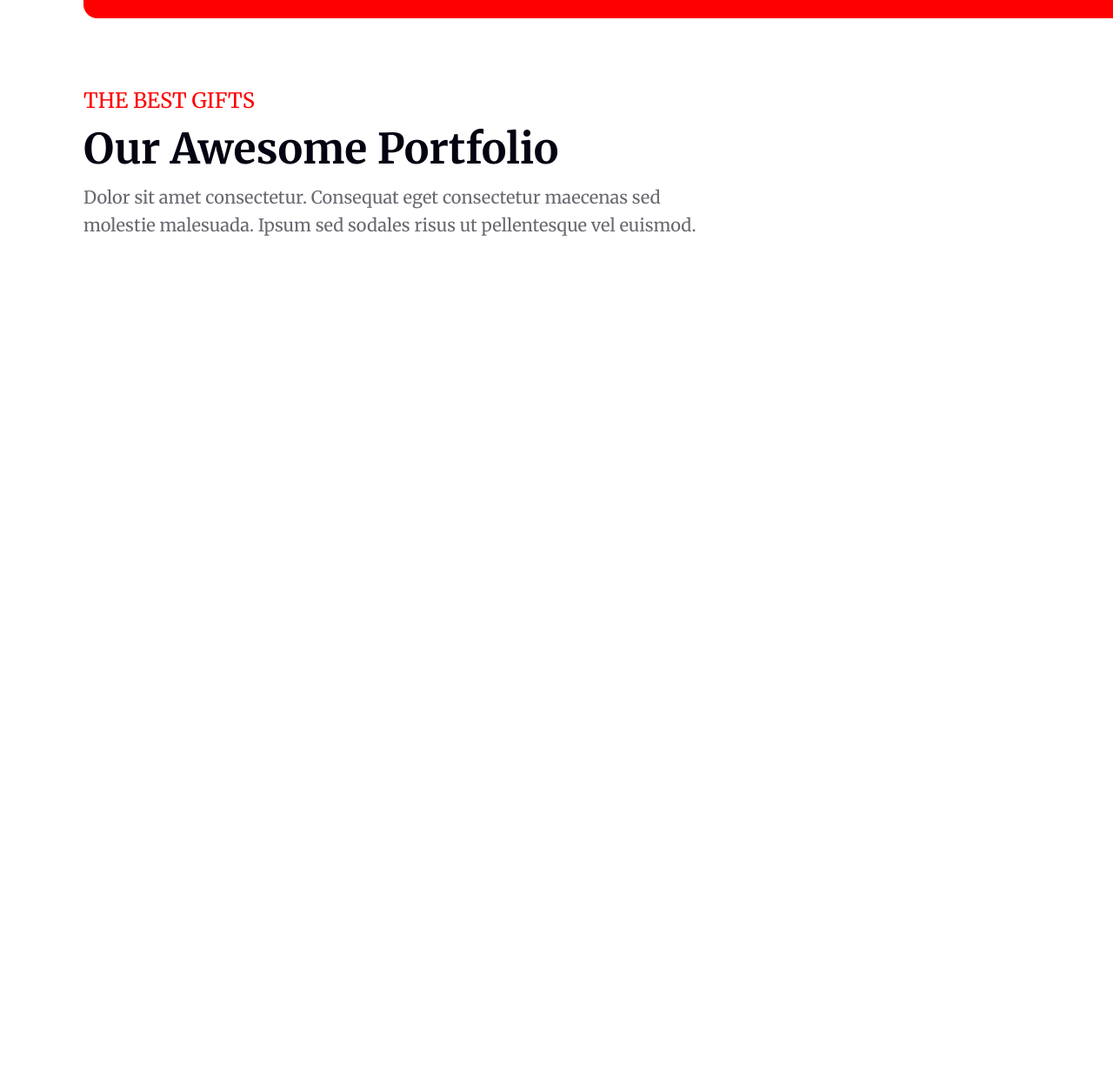
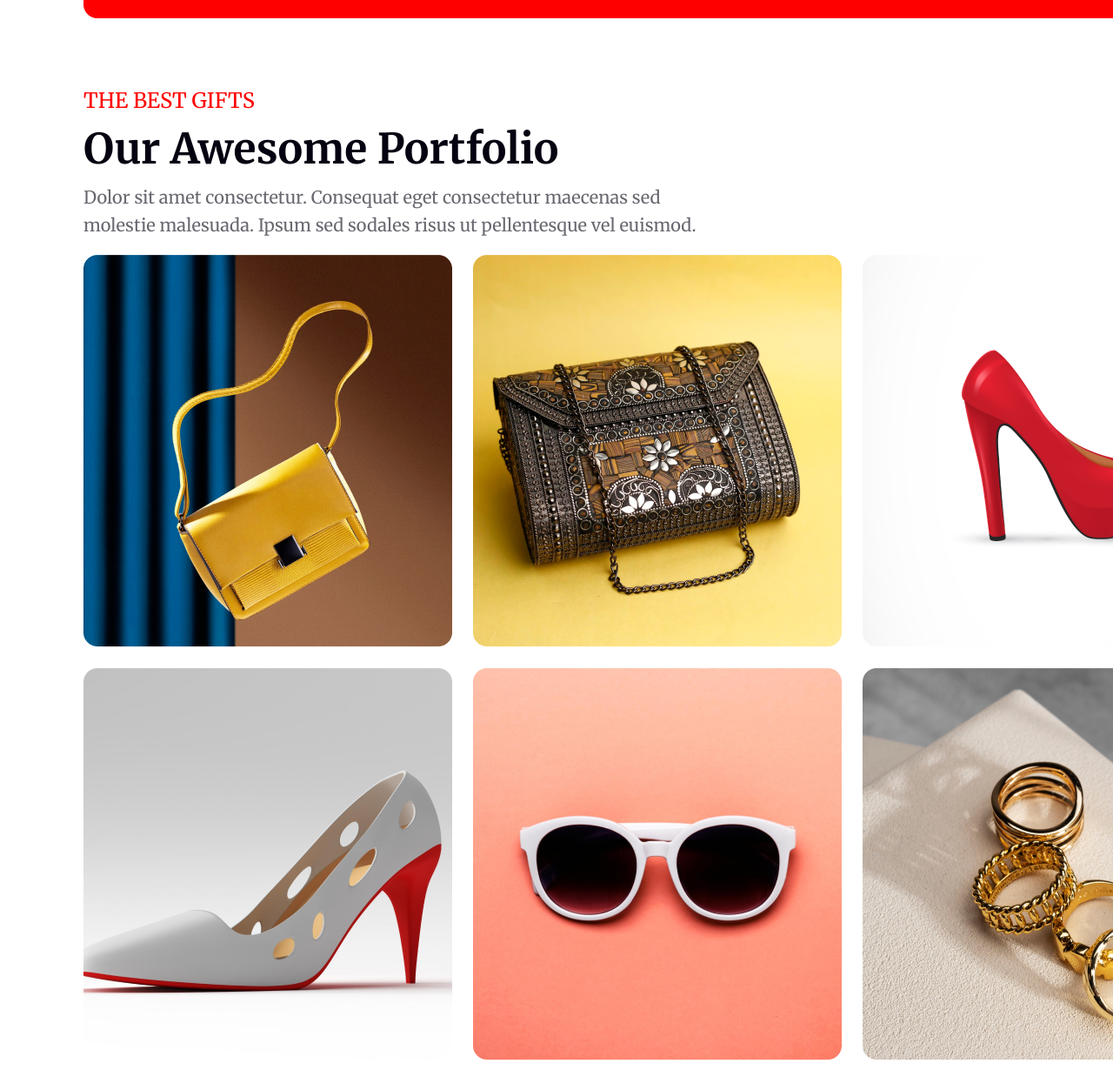
Before and after one commit to ShorifHasan01/assignment01, a plain HTML site: page index.html in a window 1280 px wide. Shown: the part 4108-5338 px from the top of the page at 87% size. Before the commit the page ends 4408 px from the top, so only its background shows below. Drawn offline with Linux system fonts and the light colour scheme.

Commit message:
image section added

```diff
--- a/index.html
+++ b/index.html
@@ -91,6 +91,29 @@
         <h2>Our Awesome Portfolio</h2>
         <p>Dolor sit amet consectetur. Consequat eget consectetur maecenas sed molestie malesuada. Ipsum sed sodales risus ut pellentesque vel euismod. </p>
         </section>
+        <section class="container imageline1">
+            <div>
+                <img src="resources/Rectangle 3.png" alt="">
+            </div>
+            <div>
+                <img src="resources/Rectangle 4.png" alt="">
+            </div>
+            <div>
+                <img src="resources/Rectangle 5.png" alt="">
+            </div>
+        </section>
+        <section class="container imageline2">
+        <div>
+            <img src="resources/Rectangle 6.png" alt="">
+        </div>
+        <div>
+            <img src="resources/Rectangle 7.png" alt="">
+        </div>
+        <div>
+            <img src="resources/Rectangle 8.png" alt="">
+        </div>
+
+        </section>
 
 
     </main>
--- a/styles/style.css
+++ b/styles/style.css
@@ -260,7 +260,7 @@ margin-left: 10%;
 /* gift section styles */
 .gift{
     margin-top: 80px;
-    height: 200px;
+    height: 150px;
 }
 .gift h6{
     color: #F00;
@@ -282,3 +282,19 @@ font-weight: 400;
 line-height: 32px;
 width: 750px;
 }
+/* imageline styles */
+.imageline1{
+    display: flex;
+    gap:24px;
+    align-items: center;
+    margin-top: 30px;
+    height:480px;
+}
+.imageline2{
+    display: flex;
+    gap:24px;
+    align-items: center;
+    margin-top: 30px;
+    height:470px;
+    margin-top: 0px;
+}
```
